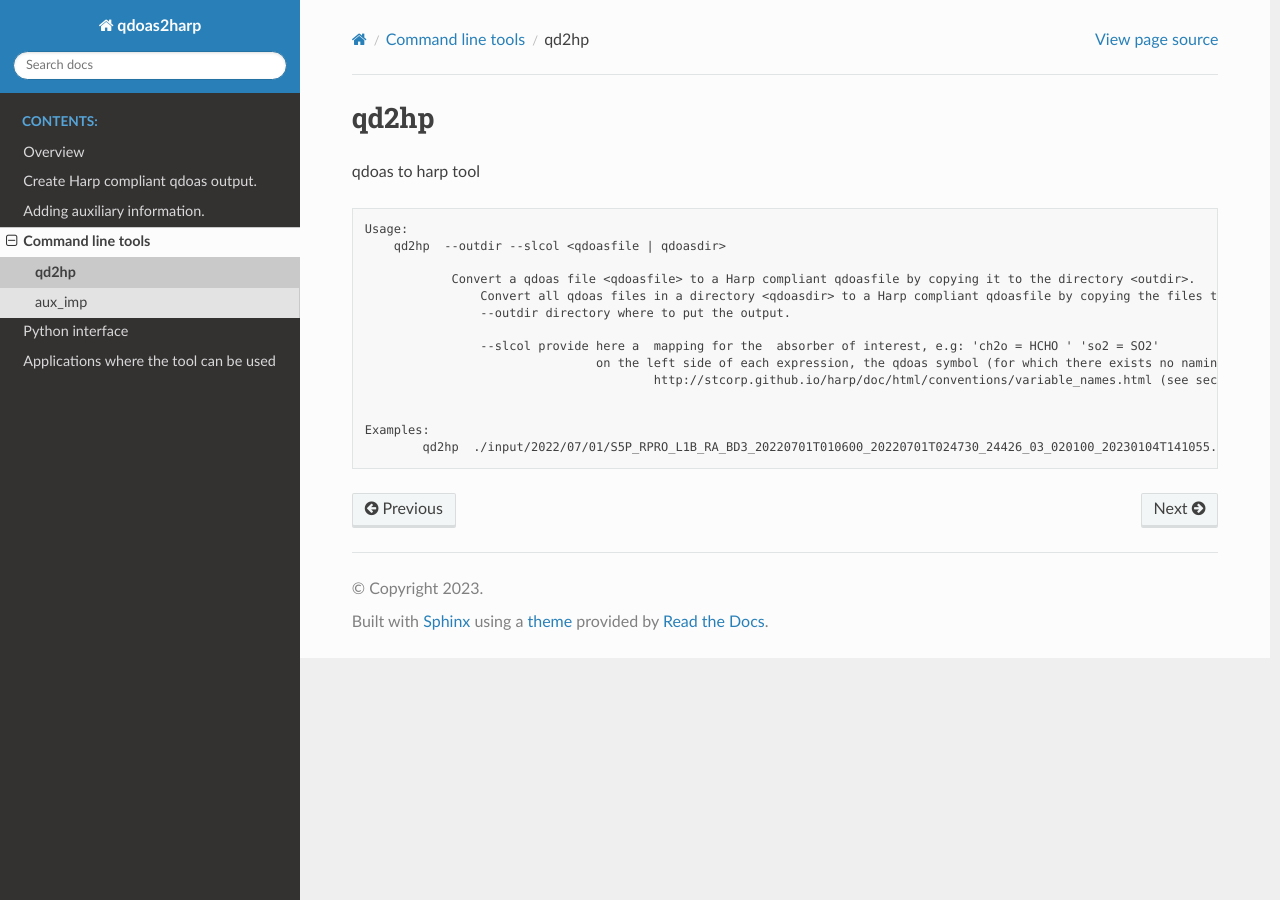
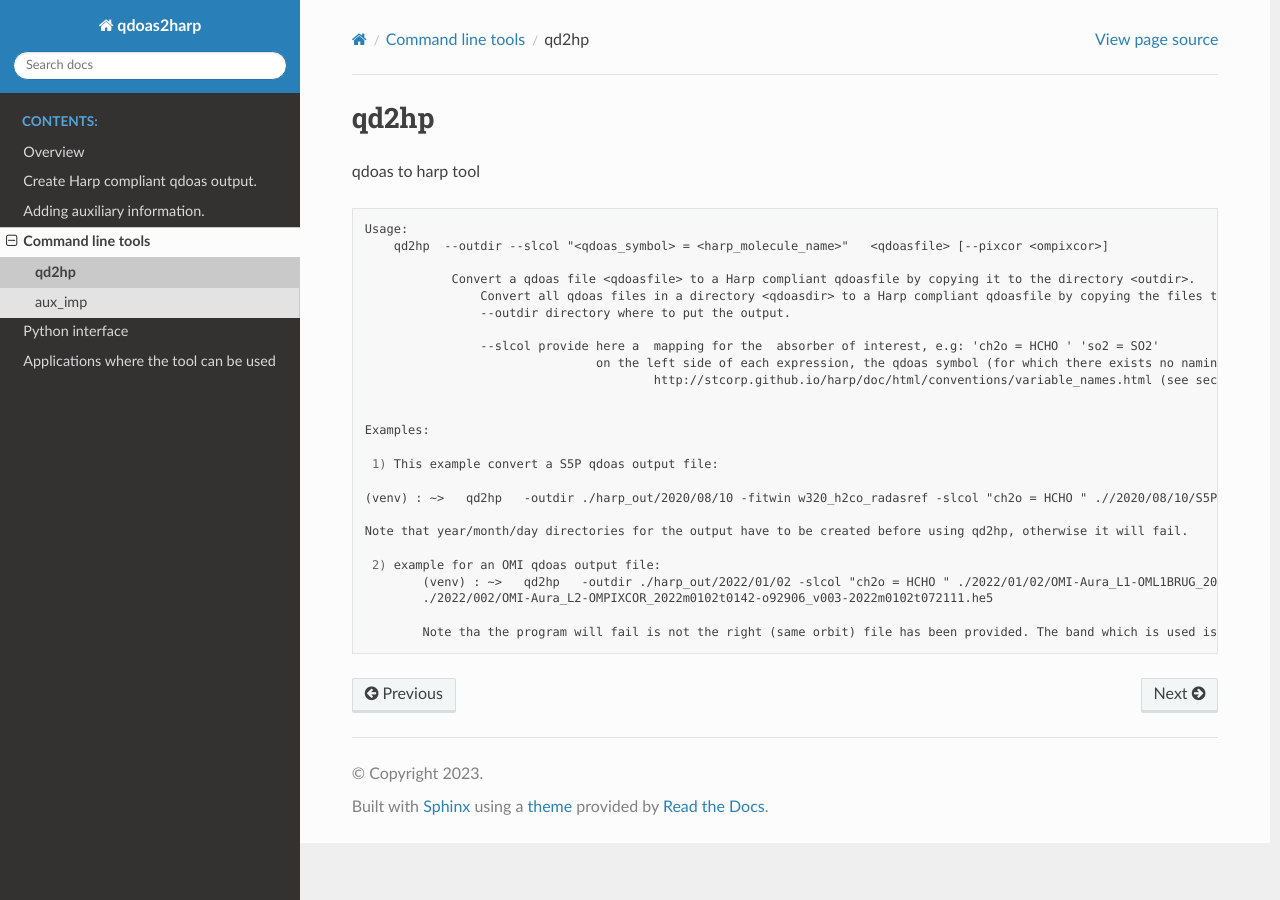
Before and after one commit to UVVIS-BIRA-IASB/qdoas2harp, a Sphinx documentation site: the page built from doc/qd2hp.rst, in a window 1280 px wide. Built offline with Sphinx 7.4.7 and the Read the Docs theme 2.0.0, drawn with Linux system fonts in a browser that asks for light colours.

Commit message:
update docs + bug fix in aux. importer

```diff
--- a/doc/main.rst
+++ b/doc/main.rst
@@ -54,9 +54,13 @@ In :numref:`harpomiview` an example is given of an qdoas outputfile after conver
 
 Based on the main attributes: *sensor, L1_file, L1_spectral_band* the corresponding L2 OMPIXCOR can be found, from which **latitude_bounds** and **longitude_bounds** can be constructed. Note that the
 filepath to the corresponding OMPIXCOR file needs to be provided. (see :ref:`ref_cml`)
+
+
 Mapping for GOME2A,B and C:
 ^^^^^^^^^^^^^^^^^^^^^^^^^^^^
+
 For the latitude, longitude bounds: the corners ABCD are reordered as BDCA.
+
 
 Mapping for Tropomi
 ^^^^^^^^^^^^^^^^^^^^
--- a/doc/qd2hp.rst
+++ b/doc/qd2hp.rst
@@ -9,7 +9,7 @@ qdoas to harp tool
 .. code-block:: RST
 
   Usage:
-      qd2hp  --outdir --slcol <qdoasfile | qdoasdir>
+      qd2hp  --outdir --slcol "<qdoas_symbol> = <harp_molecule_name>"   <qdoasfile> [--pixcor <ompixcor>]
 
 	      Convert a qdoas file <qdoasfile> to a Harp compliant qdoasfile by copying it to the directory <outdir>.
 		  Convert all qdoas files in a directory <qdoasdir> to a Harp compliant qdoasfile by copying the files to the directory <outdir>.
@@ -21,4 +21,15 @@ qdoas to harp tool
 
 
   Examples:
-          qd2hp  ./input/2022/07/01/S5P_RPRO_L1B_RA_BD3_20220701T010600_20220701T024730_24426_03_020100_20230104T141055.nc -outdir ./output/2022/07/01/ --slcol 'ch2o=HCHO'
+
+   1) This example convert a S5P qdoas output file:
+
+  (venv) : ~>   qd2hp   -outdir ./harp_out/2020/08/10 -fitwin w320_h2co_radasref -slcol "ch2o = HCHO " .//2020/08/10/S5P_RPRO_L1B_RA_BD3_20200810T014139_20200810T032308_14637_03_020100_20220707T114433.nc
+
+  Note that year/month/day directories for the output have to be created before using qd2hp, otherwise it will fail.
+
+   2) example for an OMI qdoas output file:
+	  (venv) : ~>   qd2hp   -outdir ./harp_out/2022/01/02 -slcol "ch2o = HCHO " ./2022/01/02/OMI-Aura_L1-OML1BRUG_2022m0102t0142-o92906_v003-2022m0102t071548.nc  -fitwin 'w200' -pixcor
+	  ./2022/002/OMI-Aura_L2-OMPIXCOR_2022m0102t0142-o92906_v003-2022m0102t072111.he5
+
+	  Note tha the program will fail is not the right (same orbit) file has been provided. The band which is used is read from the qdoas main attributes.
--- a/doc/qd2hp_py.rst
+++ b/doc/qd2hp_py.rst
@@ -6,5 +6,5 @@ Python interface
 
 .. code-block:: python
 
-   import numpy as np
-   print("Hello World")
+   import qdoas2harp.convert2harp as qd2hp
+   print("Work in progress")
--- a/doc/usage.rst
+++ b/doc/usage.rst
@@ -28,4 +28,6 @@ To use qdoas2harp, first install it using pip, for example in a virt. env. calle
    (.venv) $ cd qdoas2harp
    (.venv) $ pip install .
 
+Note that a recent version of pip (for example 23.1.2) may be needed.
+
 A recent qdoas version (>= 3.5.1)  is needed. Currently qdoas 3.5.1 is not yet released, but a qdoas version from commit number d1c582178... on github should work. (https://github.com/UVVIS-BIRA-IASB/qdoas)
```
Also changed, not shown: 1 other file.
